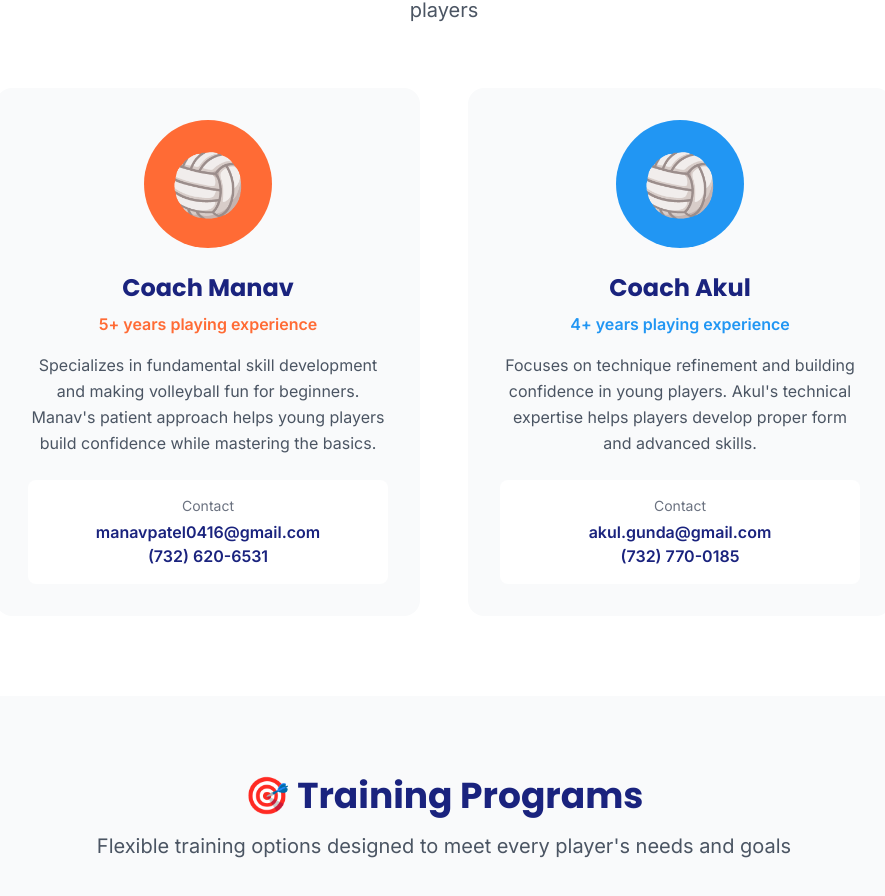
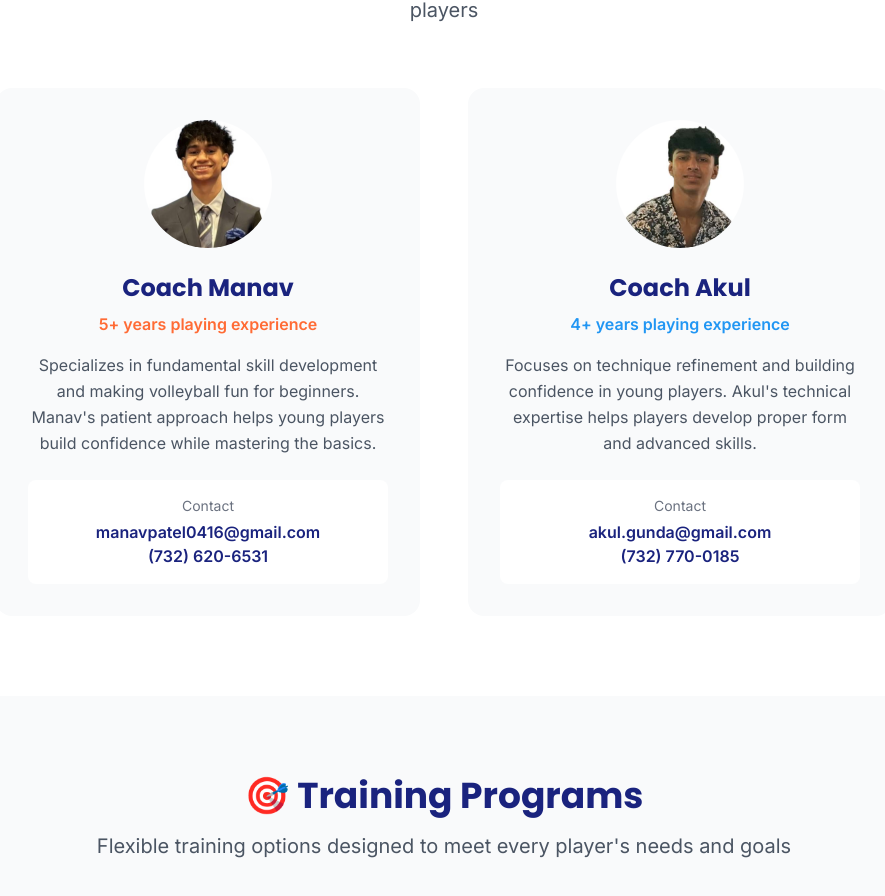
Before and after one commit to Atin1233/nextgen-volleyball-ace-up, a React (Vite) app: page / in a window 1280 px wide. Shown: the part 2040-2936 px from the top of the page, without its empty margins (196-1081 px from the left). Built offline with nearby package versions, Linux system fonts and the light colour scheme.

Commit message:
Update coach images
Use provided images for coach pictures in CoachesSection.

```diff
--- a/src/components/CoachesSection.tsx
+++ b/src/components/CoachesSection.tsx
@@ -15,8 +15,12 @@ export const CoachesSection = () => {
         <div className="grid grid-cols-1 md:grid-cols-2 gap-12 max-w-4xl mx-auto">
           {/* Coach Manav */}
           <div className="bg-gray-50 rounded-2xl p-8 text-center hover:shadow-lg transition-shadow duration-300">
-            <div className="w-32 h-32 bg-volleyball-orange rounded-full mx-auto mb-6 flex items-center justify-center text-6xl">
-              🏐
+            <div className="w-32 h-32 bg-volleyball-orange rounded-full mx-auto mb-6 overflow-hidden">
+              <img
+                src="/lovable-uploads/089690e0-5c3a-41f4-88ff-927846d7c7b5.png"
+                alt="Coach Manav"
+                className="w-full h-full object-cover"
+              />
             </div>
             <h3 className="font-poppins font-bold text-2xl text-volleyball-navy mb-2">Coach Manav</h3>
             <div className="text-volleyball-orange font-semibold mb-4">5+ years playing experience</div>
@@ -33,8 +37,12 @@ export const CoachesSection = () => {
 
           {/* Coach Akul */}
           <div className="bg-gray-50 rounded-2xl p-8 text-center hover:shadow-lg transition-shadow duration-300">
-            <div className="w-32 h-32 bg-volleyball-blue rounded-full mx-auto mb-6 flex items-center justify-center text-6xl">
-              🏐
+            <div className="w-32 h-32 bg-volleyball-blue rounded-full mx-auto mb-6 overflow-hidden">
+              <img
+                src="/lovable-uploads/3d4c260d-0363-400d-b6d7-c09e87af22a9.png"
+                alt="Coach Akul"
+                className="w-full h-full object-cover"
+              />
             </div>
             <h3 className="font-poppins font-bold text-2xl text-volleyball-navy mb-2">Coach Akul</h3>
             <div className="text-volleyball-blue font-semibold mb-4">4+ years playing experience</div>
```
Also changed, not shown: public/lovable-uploads/089690e0-5c3a-41f4-88ff-927846d7c7b5.png (added), public/lovable-uploads/3d4c260d-0363-400d-b6d7-c09e87af22a9.png (added).
